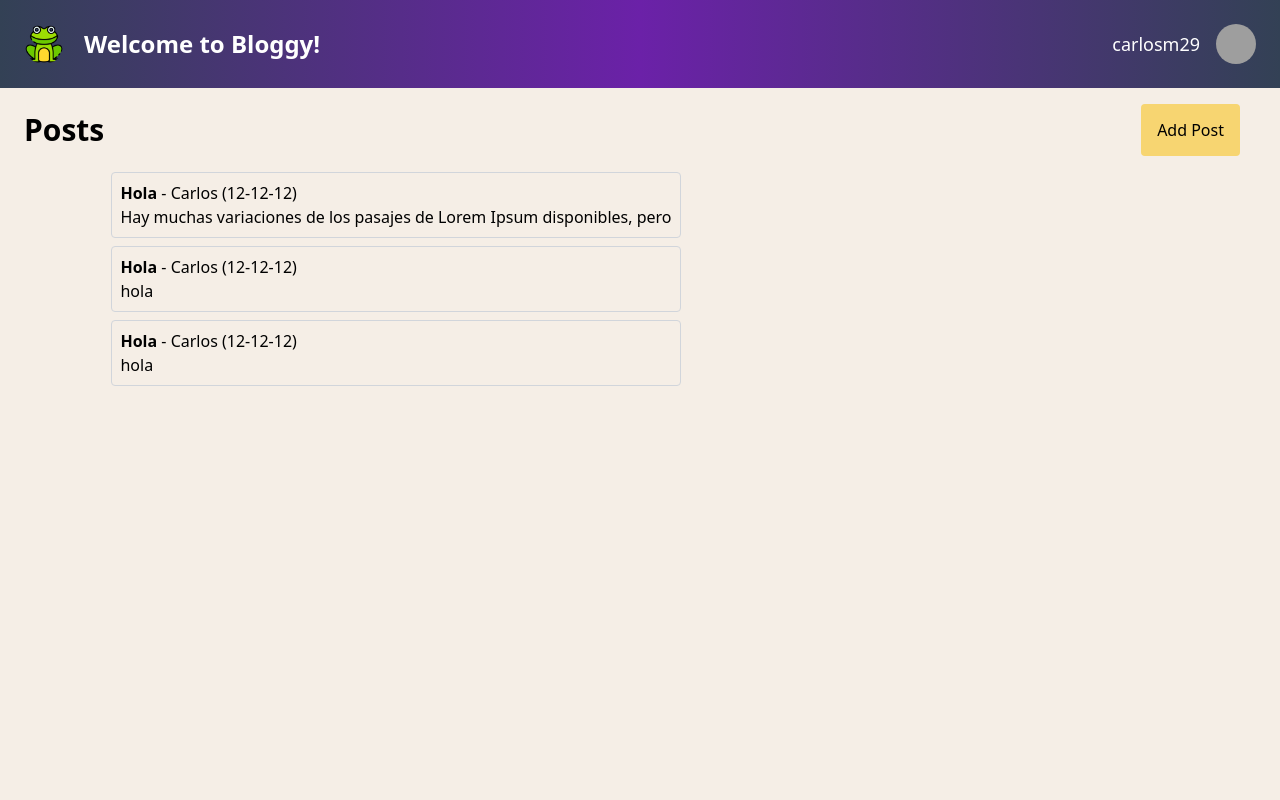
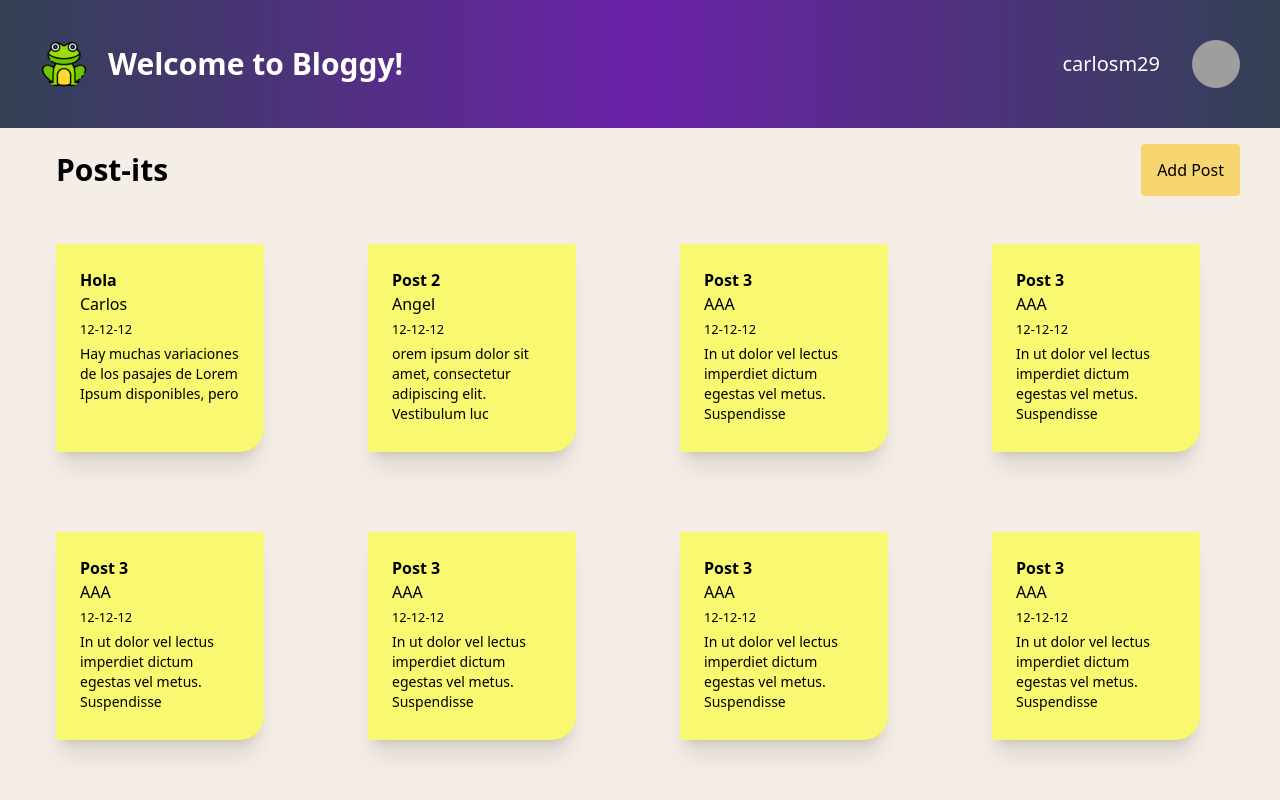
Before and after one commit to CarlosMoralesR/react-blog, a React (Vite) app in the folder blog-app/: page / in a window 1280 px wide. Shown: the top 800 px of the page. Built offline with nearby package versions, Linux system fonts and the light colour scheme; grey boxes are pictures that could not be loaded.

Commit message:
feat(entrydetails): adding entry detail component & modifying styles in entry list & navbar

```diff
--- a/blog-app/src/App.jsx
+++ b/blog-app/src/App.jsx
@@ -2,6 +2,7 @@ import { useState } from "react";
 import EntryForm from "./components/EntryForm";
 import CloseIcon from "@mui/icons-material/Close";
 import EntryList from "./components/EntryList";
+import EntryDetail from "./components/EntryDetail";
 import Navbar from "./components/Navbar";
 import AddPostButton from "./components/AddPostButton";
 
@@ -19,16 +20,60 @@ const App = () => {
         "Hay muchas variaciones de los pasajes de Lorem Ipsum disponibles, pero la mayoría sufrió alteraciones en alguna manera, ya sea porque se le agregó humor, o palabras aleatorias que no parecen ni un poco creíbles. Si vas a utilizar un pasaje de Lorem Ipsum, necesitás estar seguro de que no hay nada avergonzante escondido en el medio del texto. Todos los generadores de Lorem Ipsum que se encuentran en Internet tienden a repetir trozos predefinidos cuando sea necesario, haciendo a este el único generador verdadero (válido) en la Internet. Usa un diccionario de mas de 200 palabras provenientes del latín, combinadas con estructuras muy útiles de sentencias, para generar texto de Lorem Ipsum que parezca razonable. Este Lorem Ipsum generado siempre estará libre de repeticiones, humor agregado o palabras no características del lenguaje, etc.",
     },
     {
-      title: "hola",
-      author: "carlos",
+      title: "Post 2",
+      author: "Angel",
       date: "12-12-12",
-      content: "hola",
+      content:
+        "orem ipsum dolor sit amet, consectetur adipiscing elit. Vestibulum luctus cursus lobortis. Nunc in tristique tellus. Vestibulum eget justo congue, varius eros in, aliquet magna. Integer vulputate lacus eu ligula eleifend, et vulputate ipsum tempus. Phasellus non efficitur sem. Proin ut dui molestie, ornare nisi sit amet, ornare nisl. Ut id aliquet neque, sed ultricies risus. Vestibulum eget porta dolor. Vestibulum vulputate pretium leo ut sagittis. Integer rutrum in ligula et ultrices. Pellentesque sapien sapien, cursus et ex convallis, molestie consequat velit. Maecenas ut consequat massa. Donec egestas quis erat id molestie. Integer pulvinar ac lectus nec viverra. Sed egestas interdum orci at semper. Pellentesque feugiat, nibh ut tincidunt vestibulum, ligula magna volutpat nulla, non lobortis augue neque in nulla.",
     },
     {
-      title: "hola",
-      author: "carlos",
+      title: "Post 3",
+      author: "AAA",
       date: "12-12-12",
-      content: "hola",
+      content:
+        "In ut dolor vel lectus imperdiet dictum egestas vel metus. Suspendisse facilisis sapien justo, et tincidunt sem vestibulum sit amet. Quisque vitae turpis ut enim luctus sollicitudin. Pellentesque vitae purus velit. In et ipsum ac felis ornare lacinia sit amet ac arcu. Nullam accumsan justo vitae ornare pretium. Ut turpis quam, sagittis nec dolor eu, tristique consectetur diam. Duis leo lacus, dictum ac lacus ut, posuere consectetur mauris. Suspendisse varius neque sit amet nulla viverra sagittis. Vestibulum dictum suscipit mi vel blandit. Vivamus ac ornare dui.",
+    },
+    {
+      title: "Post 3",
+      author: "AAA",
+      date: "12-12-12",
+      content:
+        "In ut dolor vel lectus imperdiet dictum egestas vel metus. Suspendisse facilisis sapien justo, et tincidunt sem vestibulum sit amet. Quisque vitae turpis ut enim luctus sollicitudin. Pellentesque vitae purus velit. In et ipsum ac felis ornare lacinia sit amet ac arcu. Nullam accumsan justo vitae ornare pretium. Ut turpis quam, sagittis nec dolor eu, tristique consectetur diam. Duis leo lacus, dictum ac lacus ut, posuere consectetur mauris. Suspendisse varius neque sit amet nulla viverra sagittis. Vestibulum dictum suscipit mi vel blandit. Vivamus ac ornare dui.",
+    },
+    {
+      title: "Post 3",
+      author: "AAA",
+      date: "12-12-12",
+      content:
+        "In ut dolor vel lectus imperdiet dictum egestas vel metus. Suspendisse facilisis sapien justo, et tincidunt sem vestibulum sit amet. Quisque vitae turpis ut enim luctus sollicitudin. Pellentesque vitae purus velit. In et ipsum ac felis ornare lacinia sit amet ac arcu. Nullam accumsan justo vitae ornare pretium. Ut turpis quam, sagittis nec dolor eu, tristique consectetur diam. Duis leo lacus, dictum ac lacus ut, posuere consectetur mauris. Suspendisse varius neque sit amet nulla viverra sagittis. Vestibulum dictum suscipit mi vel blandit. Vivamus ac ornare dui.",
+    },
+    {
+      title: "Post 3",
+      author: "AAA",
+      date: "12-12-12",
+      content:
+        "In ut dolor vel lectus imperdiet dictum egestas vel metus. Suspendisse facilisis sapien justo, et tincidunt sem vestibulum sit amet. Quisque vitae turpis ut enim luctus sollicitudin. Pellentesque vitae purus velit. In et ipsum ac felis ornare lacinia sit amet ac arcu. Nullam accumsan justo vitae ornare pretium. Ut turpis quam, sagittis nec dolor eu, tristique consectetur diam. Duis leo lacus, dictum ac lacus ut, posuere consectetur mauris. Suspendisse varius neque sit amet nulla viverra sagittis. Vestibulum dictum suscipit mi vel blandit. Vivamus ac ornare dui.",
+    },
+    {
+      title: "Post 3",
+      author: "AAA",
+      date: "12-12-12",
+      content:
+        "In ut dolor vel lectus imperdiet dictum egestas vel metus. Suspendisse facilisis sapien justo, et tincidunt sem vestibulum sit amet. Quisque vitae turpis ut enim luctus sollicitudin. Pellentesque vitae purus velit. In et ipsum ac felis ornare lacinia sit amet ac arcu. Nullam accumsan justo vitae ornare pretium. Ut turpis quam, sagittis nec dolor eu, tristique consectetur diam. Duis leo lacus, dictum ac lacus ut, posuere consectetur mauris. Suspendisse varius neque sit amet nulla viverra sagittis. Vestibulum dictum suscipit mi vel blandit. Vivamus ac ornare dui.",
+    },
+    {
+      title: "Post 3",
+      author: "AAA",
+      date: "12-12-12",
+      content:
+        "In ut dolor vel lectus imperdiet dictum egestas vel metus. Suspendisse facilisis sapien justo, et tincidunt sem vestibulum sit amet. Quisque vitae turpis ut enim luctus sollicitudin. Pellentesque vitae purus velit. In et ipsum ac felis ornare lacinia sit amet ac arcu. Nullam accumsan justo vitae ornare pretium. Ut turpis quam, sagittis nec dolor eu, tristique consectetur diam. Duis leo lacus, dictum ac lacus ut, posuere consectetur mauris. Suspendisse varius neque sit amet nulla viverra sagittis. Vestibulum dictum suscipit mi vel blandit. Vivamus ac ornare dui.",
+    },
+    {
+      title: "Post 3",
+      author: "AAA",
+      date: "12-12-12",
+      content:
+        "In ut dolor vel lectus imperdiet dictum egestas vel metus. Suspendisse facilisis sapien justo, et tincidunt sem vestibulum sit amet. Quisque vitae turpis ut enim luctus sollicitudin. Pellentesque vitae purus velit. In et ipsum ac felis ornare lacinia sit amet ac arcu. Nullam accumsan justo vitae ornare pretium. Ut turpis quam, sagittis nec dolor eu, tristique consectetur diam. Duis leo lacus, dictum ac lacus ut, posuere consectetur mauris. Suspendisse varius neque sit amet nulla viverra sagittis. Vestibulum dictum suscipit mi vel blandit. Vivamus ac ornare dui.",
     },
   ];
 
@@ -40,7 +85,7 @@ const App = () => {
     <div>
       <Navbar />
       <div className="flex justify-between">
-        <h2 className="text-3xl font-bold m-6">Posts</h2>
+        <h2 className="text-3xl font-bold my-6 mx-14">Post-its</h2>
 
         <AddPostButton onClick={() => setIsAddingEntry(true)} />
       </div>
@@ -62,8 +107,24 @@ const App = () => {
         </div>
       )}
 
-      <div className="max-w-3xl mx-3 flex justify-center">
+      <div className="mx-14">
         <EntryList entries={entries} onSelect={selectEntry} />
+        {selectedEntry && (
+          <div className="fixed inset-0 bg-black bg-opacity-50 flex items-center justify-center">
+            <div className="bg-white p-4 w-auto">
+              <div className="flex justify-end">
+                <button
+                  className="py-1 px-1 rounded"
+                  onClick={() => setSelectedEntry(null)}
+                >
+                  <CloseIcon className="text-black hover:text-gray-500"></CloseIcon>
+                </button>
+              </div>
+
+              <EntryDetail entry={selectedEntry} />
+            </div>
+          </div>
+        )}
       </div>
     </div>
   );
--- /dev/null
+++ b/blog-app/src/components/EntryDetail.jsx
@@ -0,0 +1,16 @@
+const EntryDetail = ({ entry }) => {
+  return (
+    <div className="my-8">
+      <h2 className="text-2xl capitalize font-bold mb-4">{entry.title}</h2>
+      <p className="mb-2 capitalize">
+        <strong>Author:</strong> {entry.author}
+      </p>
+      <p className="mb-2">
+        <strong>Date:</strong> {entry.date}
+      </p>
+      <p>{entry.content}</p>
+    </div>
+  );
+};
+
+export default EntryDetail;
--- a/blog-app/src/components/EntryList.jsx
+++ b/blog-app/src/components/EntryList.jsx
@@ -1,20 +1,19 @@
 const EntryList = ({ entries, onSelect }) => {
   return (
-    <div className="">
-      <ul>
-        {entries.map((entry) => (
-          <li
-            key={entry.title}
-            className="cursor-pointer mb-2 border border-gray-300 p-2 rounded hover:bg-gray-100"
-            onClick={() => onSelect(entry)}
-          >
-            <span className="capitalize">
-              <strong>{entry.title}</strong> - {entry.author}{" "}
-            </span>{" "}
-            ({entry.date})<p>{entry.content.substring(0, 70)}</p>
-          </li>
-        ))}
-      </ul>
+    <div className="grid grid-cols-1 gap-20 sm:grid-cols-2 md:grid-cols-3 lg:grid-cols-4 my-8">
+      {entries.map((entry) => (
+        <div
+          key={entry.title}
+          className="bg-[#F9F871] border-gray-300 p-6 w-52 h-52 cursor-pointer hover:bg-[#f3f37d] shadow-xl rounded rounded-tl-none rounded-br-3xl"
+          onClick={() => onSelect(entry)}
+        >
+          <span className="capitalize block">
+            <strong>{entry.title}</strong> <br />
+            {entry.author} <br /> <small>{entry.date}</small>
+          </span>
+          <p className="text-sm mt-1">{entry.content.substring(0, 70)}</p>
+        </div>
+      ))}
     </div>
   );
 };
--- a/blog-app/src/components/Navbar.jsx
+++ b/blog-app/src/components/Navbar.jsx
@@ -3,22 +3,22 @@ import froggy from "../assets/froggy.png";
 
 const Navbar = () => {
   return (
-    <nav className="bg-gradient-to-r from-slate-700 via-purple-800 to-slate-700 p-6">
+    <nav className="bg-gradient-to-r from-slate-700 via-purple-800 to-slate-700 p-10">
       <div className="flex items-center justify-between">
-        <div className="flex  items-center text-white font-bold text-2xl">
+        <div className="flex  items-center text-white font-bold text-3xl">
           <img
             src={froggy}
             alt="User Avatar"
-            className="w-10 h-10 rounded-full object-cover mr-5"
+            className="w-12 h-12 rounded-full object-cover mr-5"
           />
           Welcome to Bloggy!
         </div>
         <div className="flex items-center">
-          <div className="text-white mr-4 text-lg">carlosm29</div>
+          <div className="text-white mr-8 text-xl">carlosm29</div>
           <img
             src={avatar}
             alt="User Avatar"
-            className="w-10 h-10 rounded-full object-cover"
+            className="w-12 h-12 rounded-full object-cover"
           />
         </div>
       </div>
```
